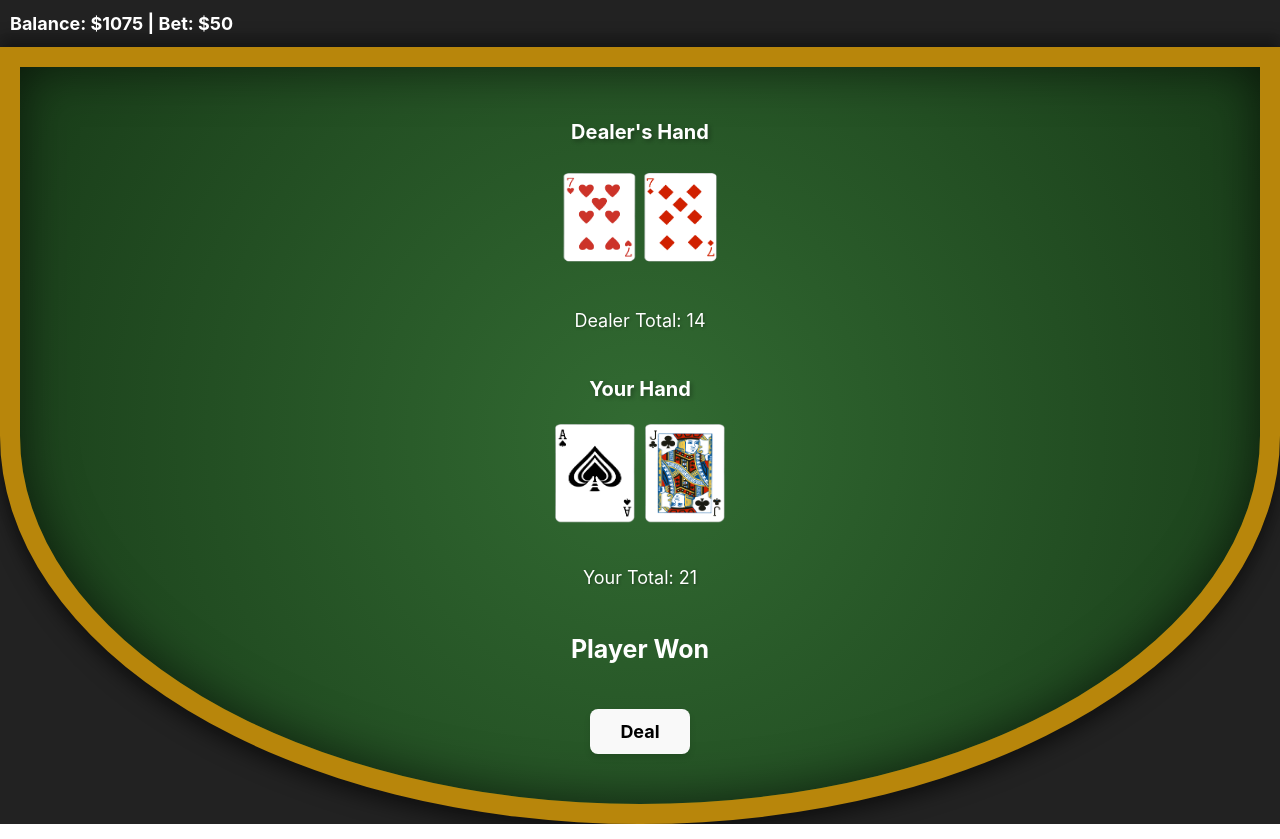
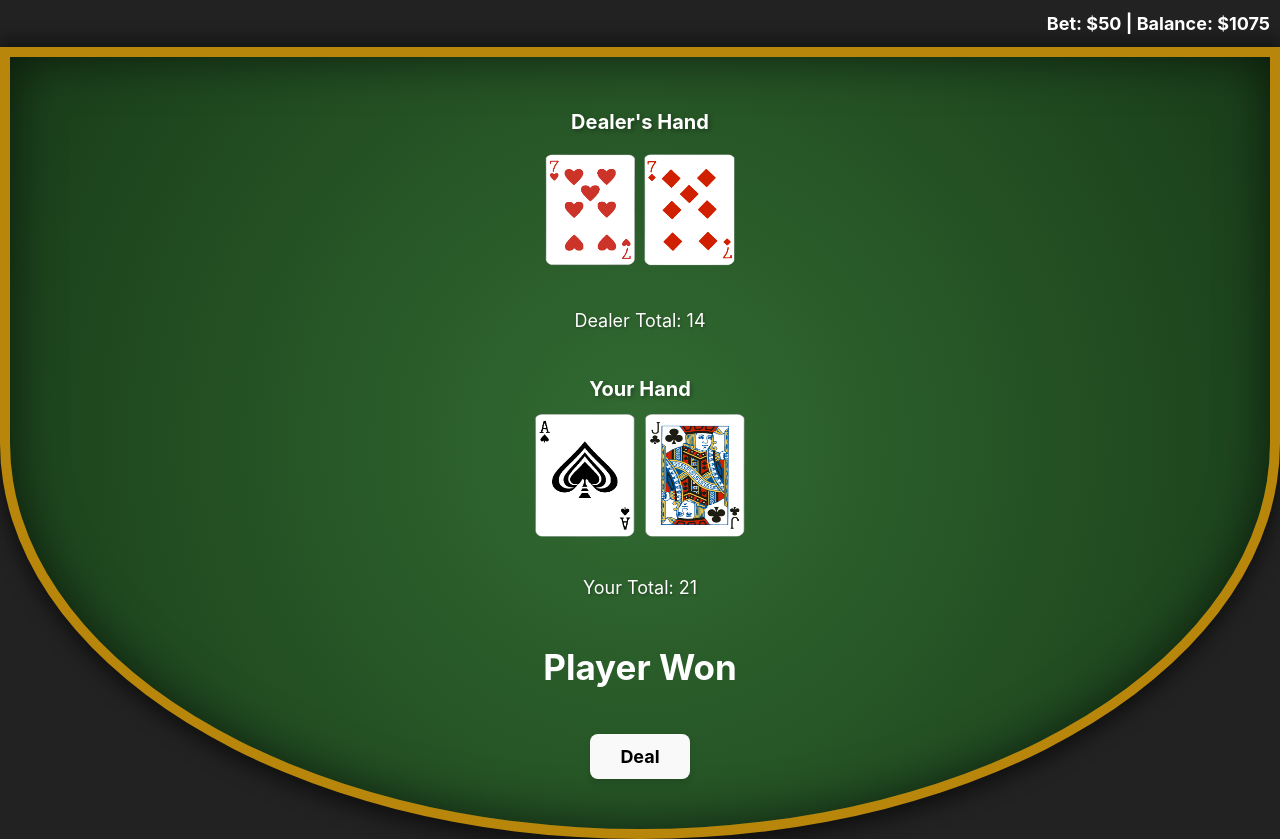
Before and after one commit to gazjosef/blackjack-react, a React (Vite) app: page / in a window 1280 px wide. Built offline with nearby package versions, Linux system fonts and the light colour scheme.

Commit message:
Refactor: Polished App

```diff
--- a/src/components/Balance/Balance.tsx
+++ b/src/components/Balance/Balance.tsx
@@ -5,15 +5,17 @@ const BalanceInfo = styled.div`
   margin-inline: auto;
   padding: 1rem;
   width: 100%;
+
+  color: white;
   font-size: 18px;
   font-weight: bold;
-  color: white;
+  text-align: right;
 `;
 
 const Balance = () => {
   const { state } = useGame();
 
-  return <BalanceInfo>Balance: ${state.balance} | Bet: $50</BalanceInfo>;
+  return <BalanceInfo>Bet: $50 | Balance: ${state.balance}</BalanceInfo>;
 };
 
 export default Balance;
--- a/src/components/Card/Card.styles.ts
+++ b/src/components/Card/Card.styles.ts
@@ -1,8 +1,8 @@
 import styled from "styled-components";
 
 export const CardImg = styled.img`
-  width: 80px;
-  height: 120px;
+  width: 100px;
+  height: 150px;
   transform: rotateX(35deg);
   transform-origin: center top;
 
--- a/src/components/Hand/Hand.styles.tsx
+++ b/src/components/Hand/Hand.styles.tsx
@@ -4,7 +4,7 @@ import { HandProps } from "./Hand";
 export const HandContainer = styled.div`
   display: flex;
   flex-direction: column;
-  gap: 2rem;
+  gap: 1rem;
   justify-content: center;
   align-items: center;
 `;
--- a/src/components/Status/Status.tsx
+++ b/src/components/Status/Status.tsx
@@ -2,7 +2,7 @@ import styled from "styled-components";
 import { useGame } from "../../context/GameContext";
 
 const StatusText = styled.h2`
-  font-size: 2.5rem;
+  font-size: 3.5rem;
   color: white;
   transition: visibility 0.3s ease-out, opacity 0.3s ease-out;
 `;
--- a/src/components/Table/Table.styles.tsx
+++ b/src/components/Table/Table.styles.tsx
@@ -11,7 +11,7 @@ export const BlackJackTable = styled.div`
   width: 100vw;
   padding: 50px;
 
-  border: 20px solid darkgoldenrod;
+  border: 10px solid darkgoldenrod;
   box-shadow: 0px 10px 20px rgba(0, 0, 0, 0.5),
     0px -10px 15px rgba(0, 0, 0, 0.3), inset 0px 0px 50px rgba(0, 0, 0, 0.6);
 
```
